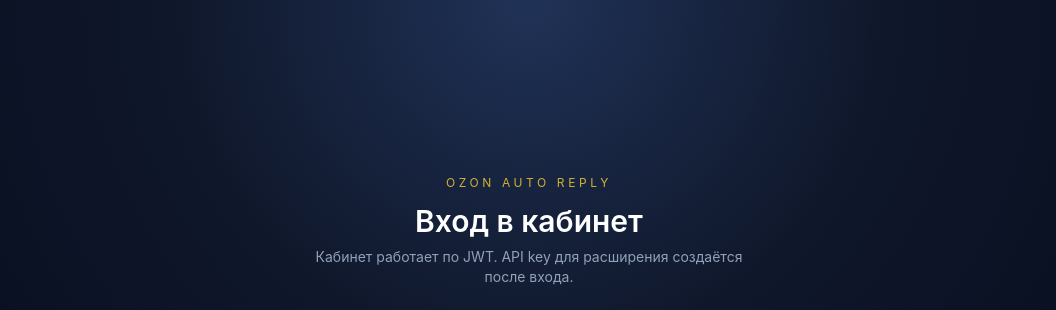
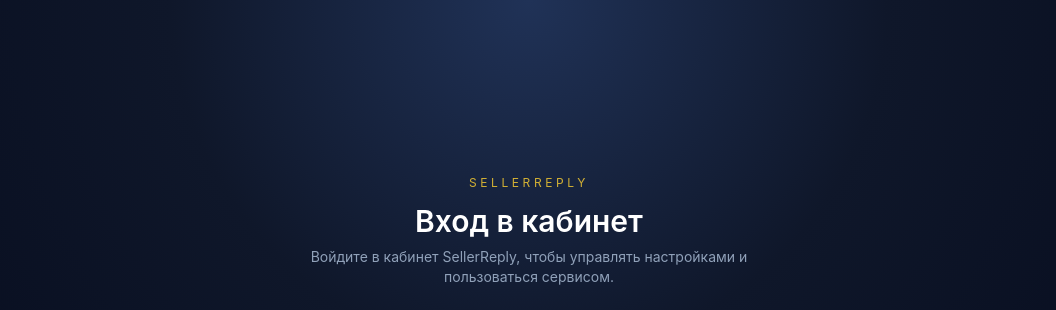
Before and after one commit to Kelevra99/ozon_rewiew_frontend, a Next.js app: page /login in a window 1280 px wide. Shown: the top 310 px of the page, without its empty margins (111-1167 px from the left). Built offline with nearby package versions, Linux system fonts and the light colour scheme; no server answers.

Commit message:
Clean login and register pages from old branding

```diff
--- a/src/app/(public)/login/page.tsx
+++ b/src/app/(public)/login/page.tsx
@@ -38,10 +38,10 @@
     <div className="flex min-h-screen items-center justify-center bg-[radial-gradient(circle_at_top,#203257_0%,#0f172a_35%,#020617_100%)] px-6 py-12">
       <div className="w-full max-w-md space-y-6">
         <div className="text-center">
-          <div className="text-xs uppercase tracking-[0.3em] text-amber-300/80">OZON AUTO REPLY</div>
+          <div className="text-xs uppercase tracking-[0.3em] text-amber-300/80">SELLERREPLY</div>
           <h1 className="mt-3 text-3xl font-semibold text-white">Вход в кабинет</h1>
           <p className="mt-2 text-sm text-slate-400">
-            Кабинет работает по JWT. API key для расширения создаётся после входа.
+            Войдите в кабинет SellerReply, чтобы управлять настройками и пользоваться сервисом.
           </p>
         </div>
 
--- a/src/app/(public)/register/page.tsx
+++ b/src/app/(public)/register/page.tsx
@@ -106,7 +106,7 @@
     <main className="min-h-screen bg-[radial-gradient(circle_at_top,#203257_0%,#0f172a_35%,#020617_100%)] px-4 py-10 text-white">
       <div className="mx-auto max-w-[560px] space-y-6">
         <div className="text-center">
-          <div className="text-xs uppercase tracking-[0.24em] text-amber-300/80">KAIROX</div>
+          <div className="text-xs uppercase tracking-[0.24em] text-amber-300/80">SELLERREPLY</div>
           <h1 className="mt-4 text-3xl font-semibold tracking-tight">Регистрация</h1>
           <p className="mt-3 text-sm leading-7 text-slate-300">
             Создайте аккаунт, чтобы пользоваться сервисом генерации ответов на отзывы.
```
